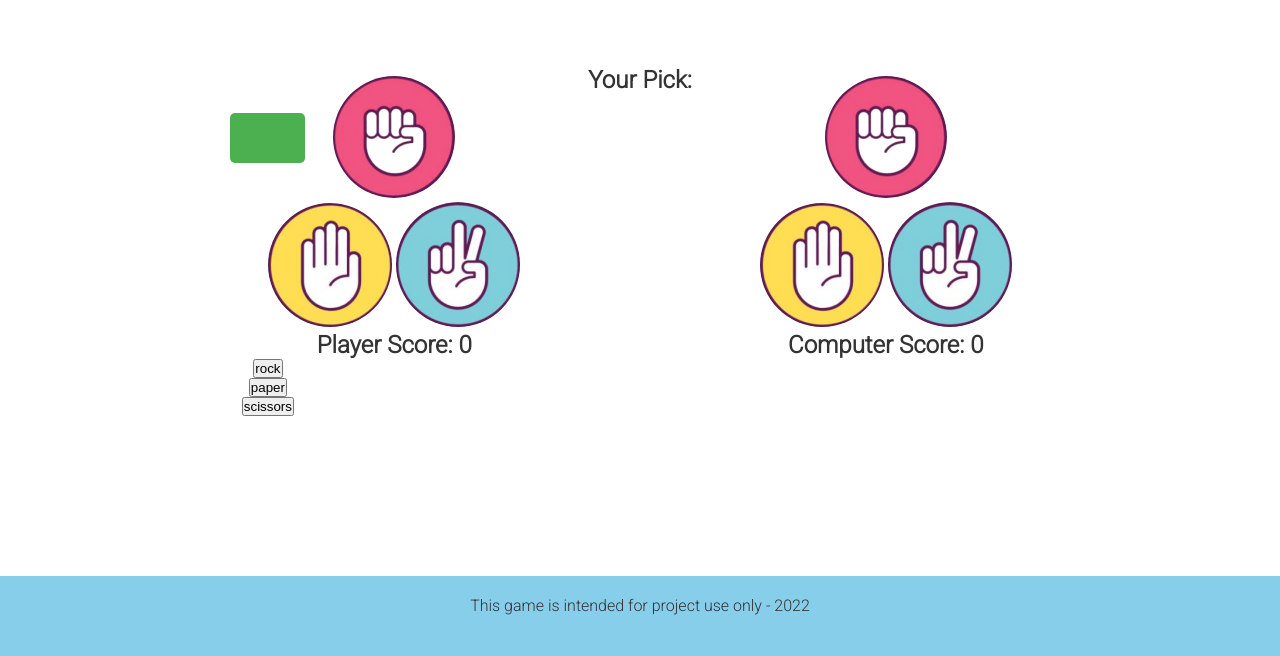
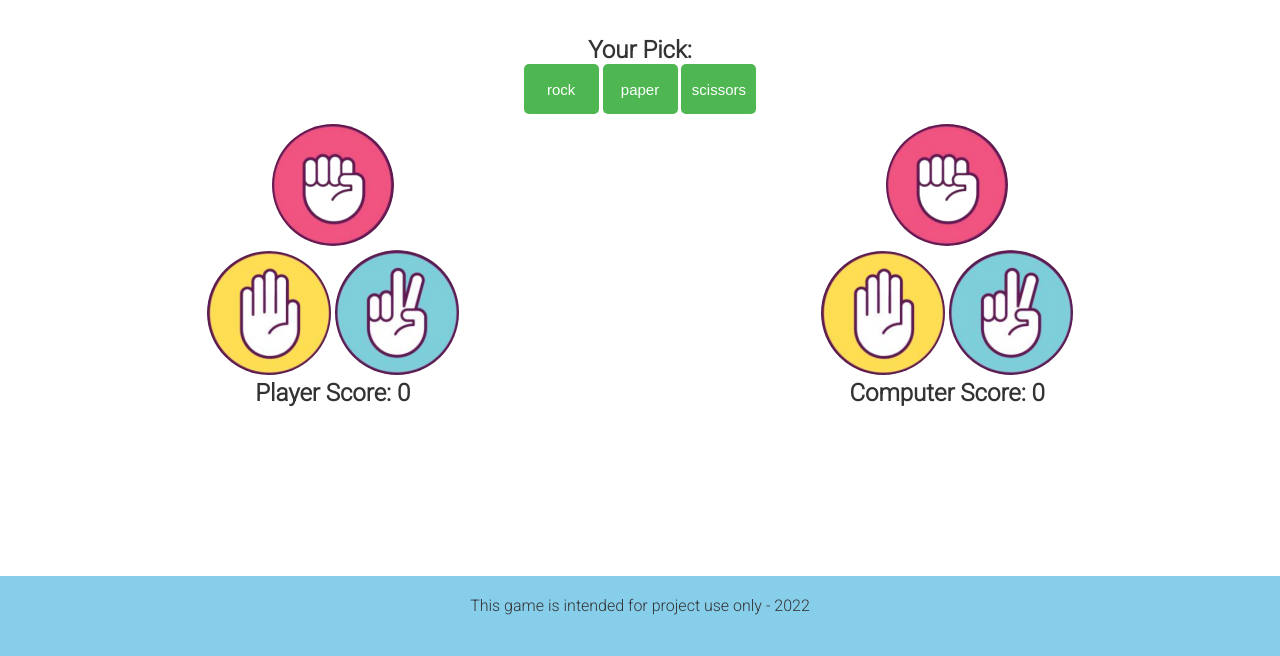
Before and after one commit to clayc03/rock-paper-scissors, a plain HTML site: page index.html in a window 1280 px wide. Shown: the part 144-800 px from the top of the page. Drawn offline with Linux system fonts and the light colour scheme.

Commit message:
Add styling to buttons

```diff
--- a/assets/css/style.css
+++ b/assets/css/style.css
@@ -24,8 +24,7 @@ h1 {
 }
 
 body {
-  width: 80%;
-  padding-top: 30px;
+  width: 100%;
   text-align: center;
   margin-top: 20px;
   margin-left: auto;
@@ -35,6 +34,23 @@ body {
   color: #333;
   height: 70vh;
   justify-content: space-evenly;
+}
+
+.button {
+  background-color: #4eb752;
+  border: none;
+  color: #fff;
+  width: 75px;
+  height: 50px;
+  padding: 5px 10px;
+  text-decoration: none;
+  border-radius: 5px;
+  font-size: 15px;
+  cursor: pointer;
+}
+
+.button:hover {
+  background-color: #87CEEB;
 }
 
 .gaming-section {
@@ -50,7 +66,6 @@ body {
   width: 40%;
   float: left;
   height: 100%;
-
 }
 
 .right-about {
@@ -58,29 +73,9 @@ body {
   width: 40%;
   float: right;
   height: 100%;
-
-}
-
-.options {
-  justify-content: space-around;
-}
-
-
-.buttons {
-  background-color: #4CAF50;
-  border: none;
-  color: white;
-  width: 75px;
-  height: 50px;
-  padding: 5px 10px;
-  text-decoration: none;
-  border-radius: 5px;
-  font-size: 15px;
-  cursor: pointer;
 }
 
 .footer {
-
   height: 10vh;
   padding-top: 20px;
   width: 100%;
--- a/index.html
+++ b/index.html
@@ -14,11 +14,17 @@
         <h1>
         <span style="color:#dd369d"> Rock</span>
         <span style="color: #ffff00"> Paper</span>
-        <span style="color: #00ffff">Scissors</span>
-    </h1>
+        <span style="color: #5cbbe1">Scissors</span>
+        </h1>
     </header>
 
     <section class="gaming-section">
+            <div>
+                <h2>Your Pick:</h2>
+                <button aria-label="Rock" data-choice="0" class="button">rock</button>
+                <button aria-label="Paper" data-choice="1" class="button">paper</button>
+                <button aria-label="Scissors" data-choice="2" class="button">scissors</button>
+            </div>
 
         <div id="game-result"></div>
 
@@ -37,17 +43,6 @@
             <img src="assets/images/scissors-image.png" alt="scissor" id="computer-choice">
             <h2>Computer Score: <span id="computer-score">0</span></h2>
         </div>
-
-        <div class="options">
-            <h2 class="picks">Your Pick:</h2>
-            <br>
-            <div class="buttons">
-                <button aria-label="Rock" data-choice="0">rock</button>
-                <button aria-label="Paper" data-choice="1">paper</button>
-                <button aria-label="Scissors" data-choice="2">scissors</button>
-            </div>
-        </div>
-
     </section>
 
     <footer class="footer">This game is intended for project use only - 2022</footer>
```
